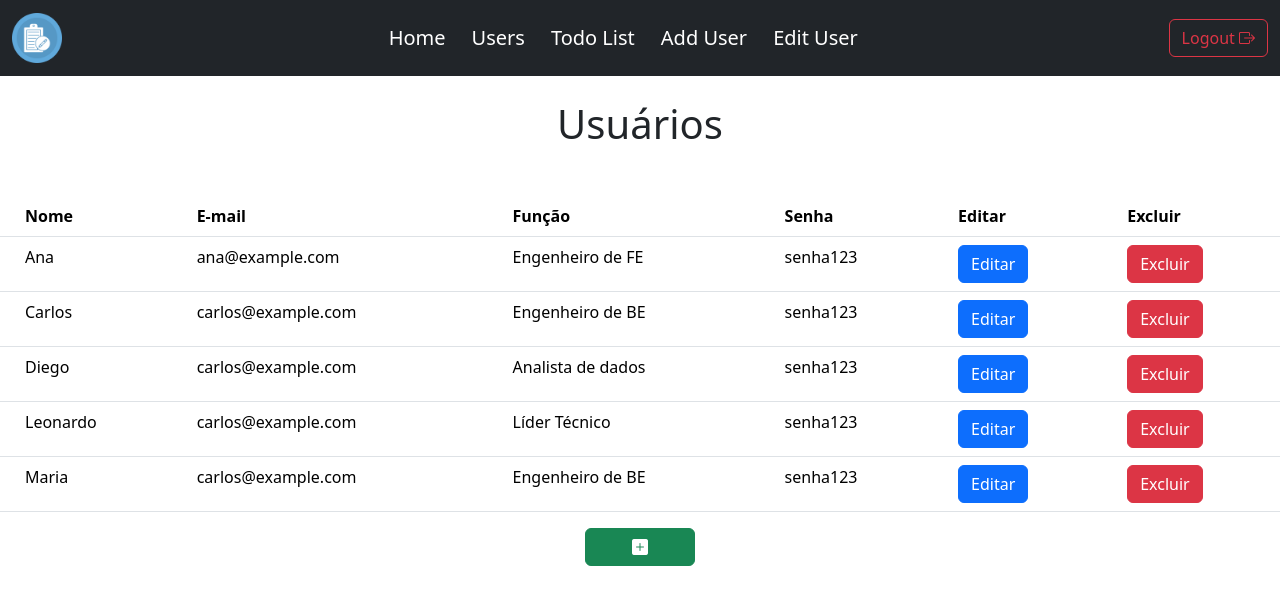
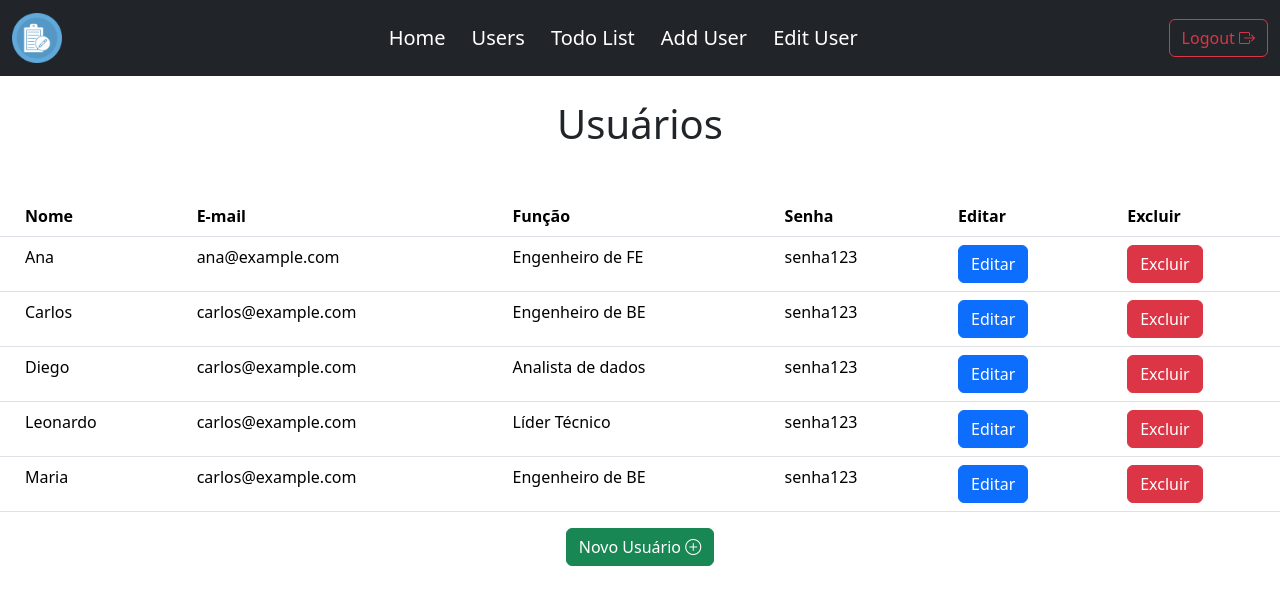
Before and after one commit to leorossiio/crud-app-ac2, an Angular app in the folder Frontend/crud-app/: page /app/users in a window 1280 px wide. Shown: the top 604 px of the page. Built offline with nearby package versions, Linux system fonts and the light colour scheme.

Commit message:
refactor: altera btn

```diff
--- a/Frontend/crud-app/src/app/pages/home/components/users/users.component.html
+++ b/Frontend/crud-app/src/app/pages/home/components/users/users.component.html
@@ -49,9 +49,8 @@
 
   </tbody>
 </table>
-<div style="display: flex; justify-content: center; max-width: 350px; margin: 0 auto;" class="mb-3" >
-
-  <button class="btn btn-success" style="width: 110px;  display:flex; justify-content: center; " routerLink="/app/addUser">
-
-  <i class="bi bi-plus-square-fill"></i>
-</button>
+<div class="d-flex justify-content-center">
+  <button class="btn btn-success" id="nova-tarefa" routerLink="/app/addUser">
+    Novo Usuário <i class="bi bi-plus-circle"></i>
+  </button>
+</div>
```
